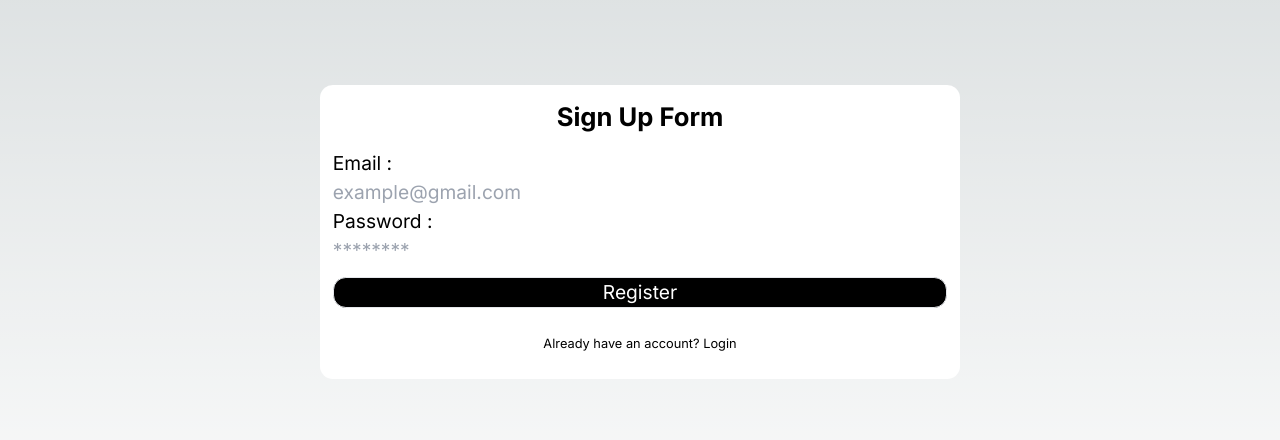
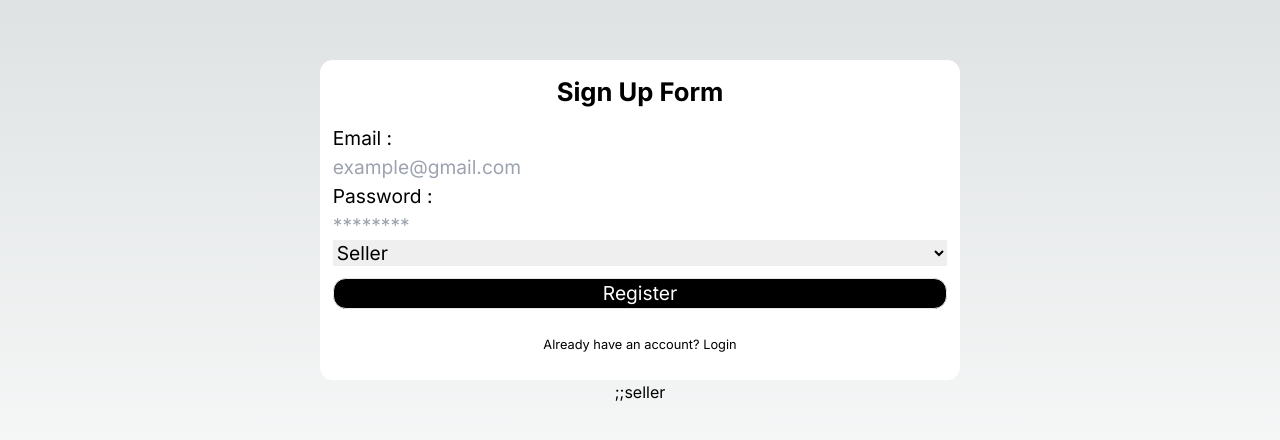
Before and after one commit to Integrasi-Aplikasi-Informasi/fe-toko-buku, a Next.js app: page /signup in a window 1280 px wide. Shown: the part 168-608 px from the top of the page. Built offline with nearby package versions, Linux system fonts and the light colour scheme; no server answers.

Commit message:
feat: add logic multirole authentication

```diff
--- a/src/app/(auth)/login/page.tsx
+++ b/src/app/(auth)/login/page.tsx
@@ -1,38 +1,114 @@
 'use client'
-import LoginForm from "@/components/Auth/login-form";
+// pages/login.js
 import { useState } from 'react';
-import { registerUser, signInUser } from "@/components/Auth/auth";
-import { ToastContainer, toast } from 'react-toastify';
-import 'react-toastify/dist/ReactToastify.css';
-import Image from "next/image";
+import { auth, database } from '/firebaseConfig';
+import LoginForm from '@/components/Auth/login-form';
+import { signInWithEmailAndPassword } from 'firebase/auth';
+import { ref } from 'firebase/database';
+import { onValue } from 'firebase/database';
+// import { useRouter } from 'next/router';
+import { redirect , useRouter} from 'next/navigation';
 
 
-export default function Home() {
+const Login = () => {
+  const router = useRouter()
   const [email, setEmail] = useState('');
   const [password, setPassword] = useState('');
   const [error, setError] = useState('');
 
-  const handleRegister = async () => {
+  const handleLogin = async () => {
     try {
-      await registerUser(email, password);
+      const userCredential = await signInWithEmailAndPassword(auth, email, password);
+      // alert('success SignIn')
+      // alert(userCredential.user.uid)
+      const userRef = ref(database, ('users/' + userCredential.user.uid));
+      onValue(userRef, (snapshot)=>{
+        const role = snapshot.val().role
+        if (role === 'seller') {
+          alert('success SignIn0 ' + role)
+
+        } else if (role == 'courier'){
+          alert('success SignIn1 ' + role)
+        } else if (role =='buyer'){
+          alert('success SignIn2 ' + role)
+          // Redirect to buyer
+          router.push('/')
+
+        }
+      })
     } catch (error) {
-      setError(error.message);
-    }
-  };
-
-  const handleSignIn = async () => {
-    try {
-      await signInUser(email, password);
-      toast("Login Success");
-    } catch (error) {
-      setError(error.message);
+      console.error("Error logging in: ", error);
+      alert('Login Failed')
+      setError(error.message)
     }
   };
 
   return (
-    <main className="flex justify-center min-w-screen min-h-screen items-center">
-      <LoginForm email={email} password={password} error={error} setEmail={setEmail} setPassword={setPassword} handleSubmit={handleSignIn}/>
-      <ToastContainer />
+    <main className="flex justify-center min-w-screen min-h-screen items-center flex-col">
+      <LoginForm email={email} password={password} setEmail={setEmail} setPassword={setPassword} handleSubmit={handleLogin}/>
+      <p>{email +';'+ password}</p>
+      <p>{error}</p>
     </main>
   );
-}
+};
+
+export default Login;
+
+
+
+
+
+
+
+
+
+
+
+
+
+
+
+
+
+
+
+
+
+// 'use client'
+// import LoginForm from "@/components/Auth/login-form";
+// import { useState } from 'react';
+// import { registerUser, signInUser } from "@/components/Auth/auth";
+// import { ToastContainer, toast } from 'react-toastify';
+// import 'react-toastify/dist/ReactToastify.css';
+// import Image from "next/image";
+
+
+// export default function Home() {
+//   const [email, setEmail] = useState('');
+//   const [password, setPassword] = useState('');
+//   const [error, setError] = useState('');
+
+//   const handleRegister = async () => {
+//     try {
+//       await registerUser(email, password);
+//     } catch (error) {
+//       setError(error.message);
+//     }
+//   };
+
+//   const handleSignIn = async () => {
+//     try {
+//       await signInUser(email, password);
+//       toast("Login Success");
+//     } catch (error) {
+//       setError(error.message);
+//     }
+//   };
+
+//   return (
+//     <main className="flex justify-center min-w-screen min-h-screen items-center">
+//       <LoginForm email={email} password={password} error={error} setEmail={setEmail} setPassword={setPassword} handleSubmit={handleSignIn}/>
+//       <ToastContainer />
+//     </main>
+//   );
+// }
--- a/src/app/(auth)/signup/page.tsx
+++ b/src/app/(auth)/signup/page.tsx
@@ -1,34 +1,108 @@
 'use client'
+// pages/login.js
 import { useState } from 'react';
-import { registerUser, signInUser } from "@/components/Auth/auth";
-import SignuUpForm from "@/components/Auth/signup-form";
-import Image from "next/image";
+import { auth, database } from '/firebaseConfig';
+import { ref, set } from 'firebase/database';
+import SignuUpForm from '@/components/Auth/signup-form';
+import { createUserWithEmailAndPassword } from 'firebase/auth';
+import Login from '../login/page';
+import { redirect } from 'next/dist/server/api-utils';
 
 
-export default function Home() {
+
+const Register = () => {
   const [email, setEmail] = useState('');
   const [password, setPassword] = useState('');
+  const [role, setRole] = useState('seller')
   const [error, setError] = useState('');
 
   const handleRegister = async () => {
     try {
-      await registerUser(email, password);
-      toast("Sign Up Success");
+      const userCredential = await createUserWithEmailAndPassword(auth, email, password);
+      const user = userCredential.user;
+      // await database.ref('users/' + user.uid).set({
+      //   email: user.email,
+      //   role: role
+      // });
+      set(ref(database,'users/' + user.uid),{
+        email: user.email,
+        role: role
+      })
+      alert('Register Success')
+      redirect('/login')
     } catch (error) {
-      setError(error.message);
+      console.error("Error registering: ", error);
+      setError(error.message)
     }
   };
 
-  const handleSignIn = async () => {
-    try {
-      await signInUser(email, password);
-    } catch (error) {
-      setError(error.message);
-    }
-  };
+
+
   return (
-    <main className="flex justify-center min-w-screen min-h-screen items-center">
-      <SignuUpForm email={email} password={password} error={error} setEmail={setEmail} setPassword={setPassword} handleSubmit={handleRegister}/>
+    <main className="flex justify-center min-w-screen min-h-screen items-center flex-col">
+      <SignuUpForm
+      email={email}
+      password={password}
+      role={role}
+      setEmail={setEmail}
+      setPassword={setPassword}
+      setRole={setRole}
+      handleSubmit={handleRegister}/>
+      {email +';'+ password +';'+ role}
+      <p>{error}</p>
     </main>
   );
-}
+};
+
+export default Register;
+
+
+
+
+
+
+
+
+
+
+
+
+
+
+
+
+
+// 'use client'
+// import { useState } from 'react';
+// import { registerUser, signInUser } from "@/components/Auth/auth";
+// import SignuUpForm from "@/components/Auth/signup-form";
+// import Image from "next/image";
+
+
+// export default function Home() {
+//   const [email, setEmail] = useState('');
+//   const [password, setPassword] = useState('');
+//   const [error, setError] = useState('');
+
+//   const handleRegister = async () => {
+//     try {
+//       await registerUser(email, password);
+//       toast("Sign Up Success");
+//     } catch (error) {
+//       setError(error.message);
+//     }
+//   };
+
+//   const handleSignIn = async () => {
+//     try {
+//       await signInUser(email, password);
+//     } catch (error) {
+//       setError(error.message);
+//     }
+//   };
+//   return (
+//     <main className="flex justify-center min-w-screen min-h-screen items-center">
+//       <SignuUpForm email={email} password={password} error={error} setEmail={setEmail} setPassword={setPassword} handleSubmit={handleRegister}/>
+//     </main>
+//   );
+// }
--- a/src/components/Auth/signup-form.tsx
+++ b/src/components/Auth/signup-form.tsx
@@ -1,5 +1,5 @@
 import Link from "next/link"
-export default function SignuUpForm({email, password, error, setEmail, setPassword, handleSubmit}){
+export default function SignuUpForm({email, password, role, setEmail, setPassword, setRole, handleSubmit}){
     return(
         <div
         className="bg-white w-[50vw] text-black p-[1vw] flex flex-col items-center gap-[1vw] h-full rounded-[1vw] text-[1.5vw]"
@@ -10,21 +10,17 @@ export default function SignuUpForm({email, password, error, setEmail, setPasswo
                 <input placeholder="example@gmail.com" type="text" value={email} onChange={(e) => setEmail(e.target.value)}/>
                 <label>Password :</label>
                 <input className="border-none" placeholder="********" type="password" value={password} onChange={(e) => setPassword(e.target.value)}/>
+                <select value={role} onChange={(e) => setRole(e.target.value)}>
+                    <option value='seller'>Seller</option>
+                    <option value='courier'>Courier</option>
+                    <option value='buyer'>Buyer</option>
+                </select>
             </form>
-            {error && <p className="text-[1vw] text-red-600">{error}</p>}
             <button
             className="text-white hover:text-black bg-black hover:bg-white hover:border-black border-[0.1vw] border-[qvw] w-full px-[2vw] rounded-[1vw]"
             onClick={handleSubmit}>
                 Register
             </button>
-            {/* <div className="text-[1vw] flex items-center gap-[1vw]">
-                <input type="checkbox"/>
-                <Link href={"./"}>Term and Condition</Link>
-                </div>
-            <button
-            className="text-white hover:text-black bg-black hover:bg-white hover:border-black border-[0.1vw] border-[qvw] w-full px-[2vw] rounded-[1vw]">
-                Sign Up
-            </button> */}
             <p className="text-[1vw] m-[1vw]">Already have an account? <Link href={"../login"}>Login</Link></p>
         </div>
     )
```
